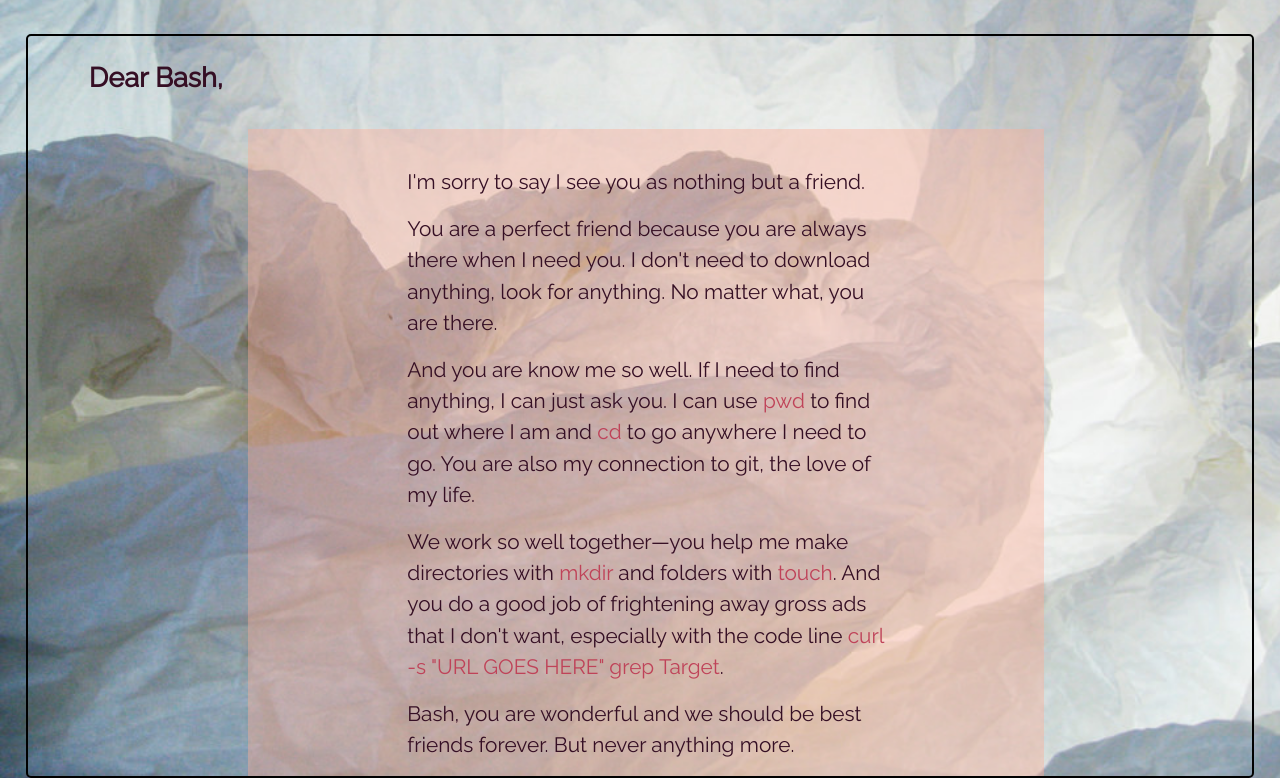
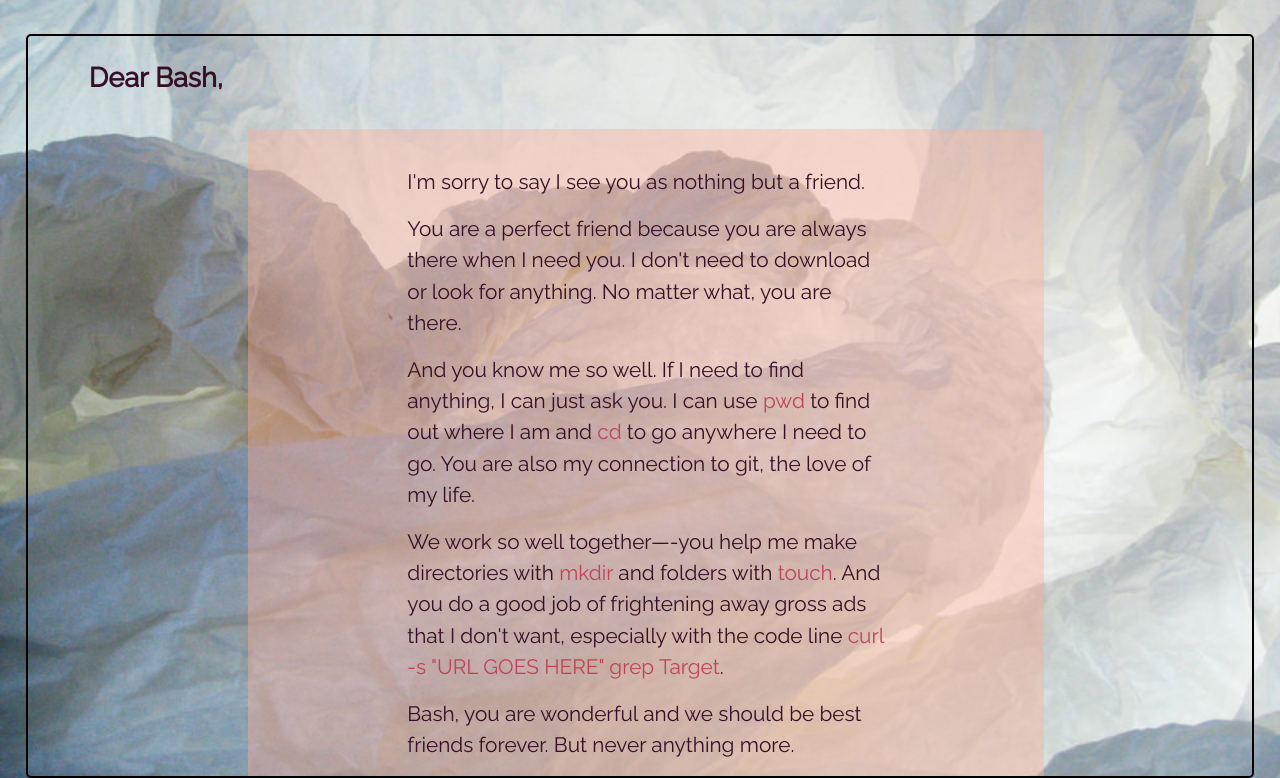
Before and after one commit to allyfall/love-letters, a plain HTML site: page bashlove.html in a window 1280 px wide. Shown: the part 231-1009 px from the top of the page. Drawn offline with Linux system fonts and the light colour scheme; a web font is replaced by a local one.

Commit message:
fixed typos in love letters text

```diff
--- a/bashlove.html
+++ b/bashlove.html
@@ -21,9 +21,9 @@
 		<h2>Dear Bash,</h2>
 		<div class="bg">
 			<p>I'm sorry to say I see you as nothing but a friend.</p>
-			<p>You are a perfect friend because you are always there when I need you. I don't need to download anything, look for anything. No matter what, you are there.</p>
-			<p>And you are know me so well. If I need to find anything, I can just ask you. I can use <span class="vocab">pwd</span> to find out where I am and <span class="vocab">cd</span> to go anywhere I need to go. You are also my connection to git, the love of my life.</p>
-			<p>We work so well together—you help me make directories with <span class="vocab">mkdir</span> and folders with <span class="vocab">touch</span>. And you do a good job of frightening away gross ads that I don't want, especially with the code line <span class="vocab">curl -s "URL GOES HERE" grep Target</span>.</p>
+			<p>You are a perfect friend because you are always there when I need you. I don't need to download or look for anything. No matter what, you are there.</p>
+			<p>And you know me so well. If I need to find anything, I can just ask you. I can use <span class="vocab">pwd</span> to find out where I am and <span class="vocab">cd</span> to go anywhere I need to go. You are also my connection to git, the love of my life.</p>
+			<p>We work so well together—-you help me make directories with <span class="vocab">mkdir</span> and folders with <span class="vocab">touch</span>. And you do a good job of frightening away gross ads that I don't want, especially with the code line <span class="vocab">curl -s "URL GOES HERE" grep Target</span>.</p>
 			<p>Bash, you are wonderful and we should be best friends forever. But never anything more. </p>
 		</div>
 	</section>
```
Also changed, not shown: githublove.html (+2 -2 lines).
